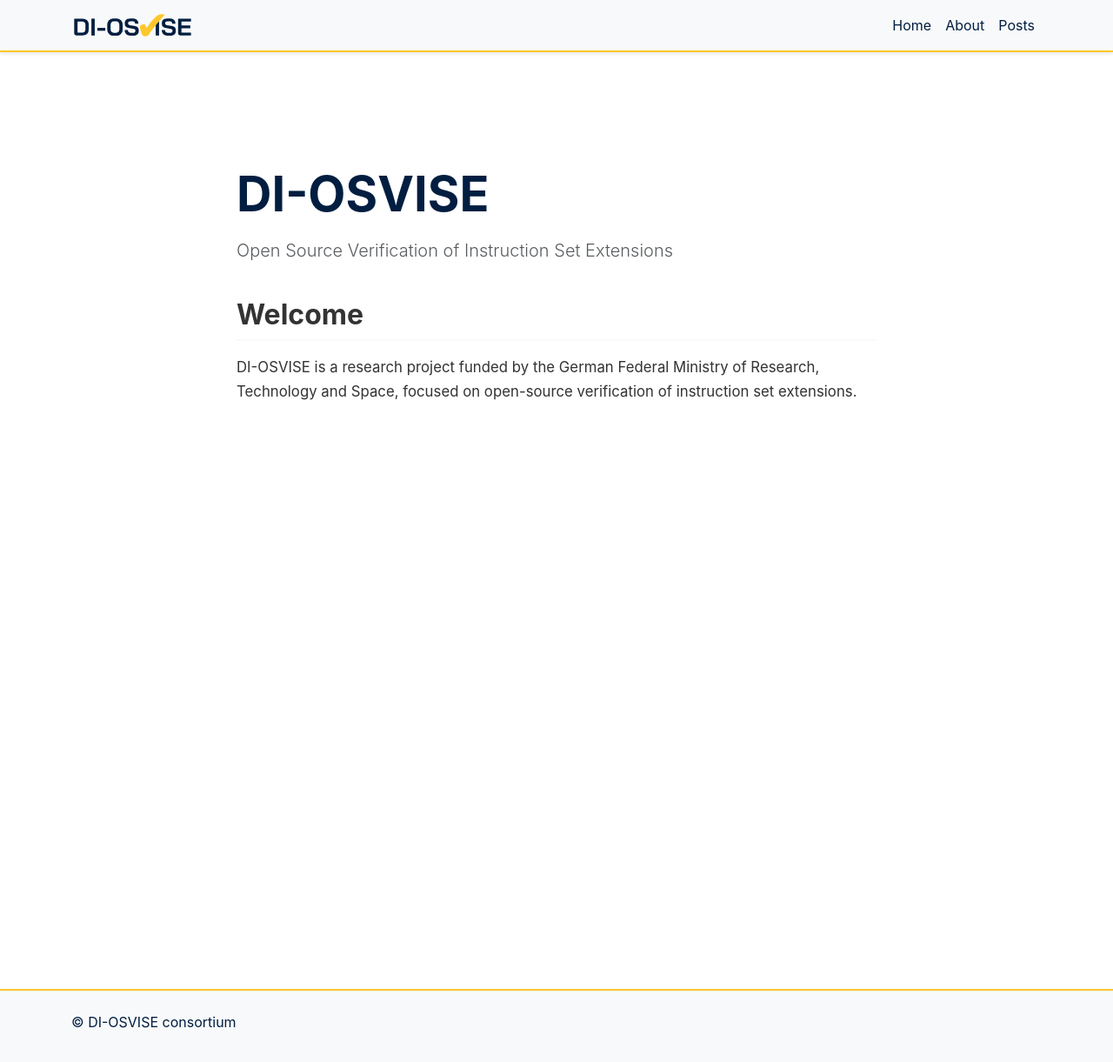
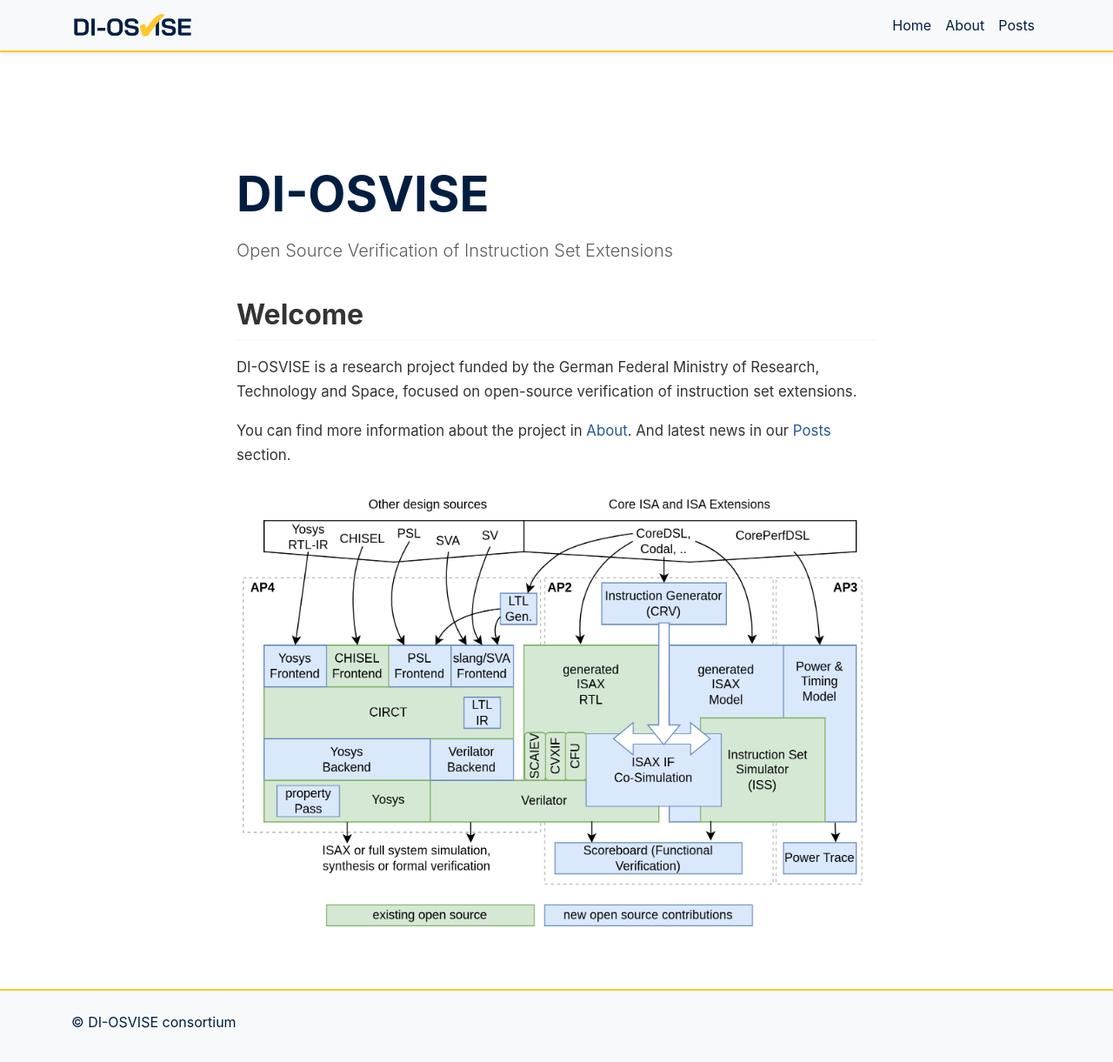
Before and after one commit to DI-OSVISE/DI-OSVISE.github.io, a Jekyll site: the page built from index.md, in a window 1280 px wide and 1235 px high. Shown: the top 1221 px of the window at 87% size. Built offline with Jekyll 4.4.1, drawn with Linux system fonts in a browser that asks for light colours; some web fonts are replaced.

Commit message:
feat: add overview image

```diff
--- a/assets/css/main.css
+++ b/assets/css/main.css
@@ -165,3 +165,20 @@ footer a:hover {
   height: auto;
   object-fit: contain;
 }
+
+.overview-image,
+img[src$="osvise-overview.png"] {
+  display: block;
+  width: 100%;
+  max-width: 800px;    /* limit the displayed size on large screens */
+  height: auto;
+  margin: 1.5rem auto;
+}
+
+/* Make the overview image more compact on small screens */
+@media (max-width: 768px) {
+  .overview-image,
+  img[src$="osvise-overview.png"] {
+    max-width: 100%;
+  }
+}
--- a/index.md
+++ b/index.md
@@ -7,3 +7,8 @@ subtitle: Open Source Verification of Instruction Set Extensions
 ## Welcome
 
 DI-OSVISE is a research project funded by the German Federal Ministry of Research, Technology and Space, focused on open-source verification of instruction set extensions.
+
+You can find more information about the project in [About](/about).
+And latest news in our [Posts](/posts) section.
+
+![Overview](/assets/images/osvise-overview.png){: .overview-image }
```
Also changed, not shown: about.md (+2 -0 lines), assets/images/osvise-overview.png (added).
